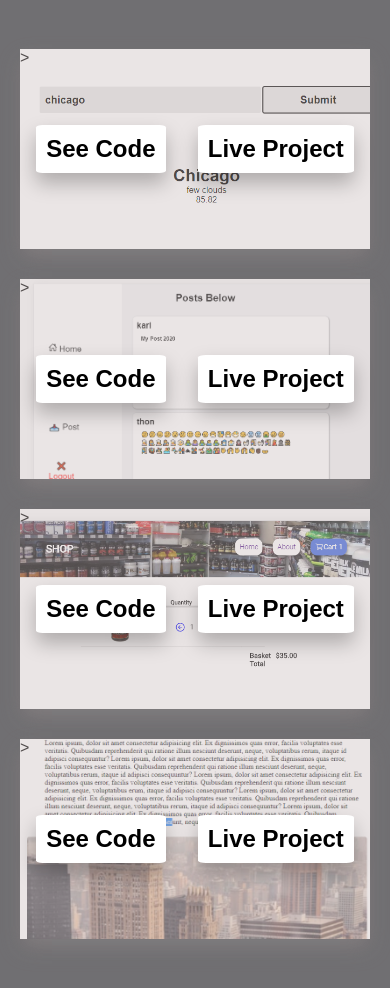
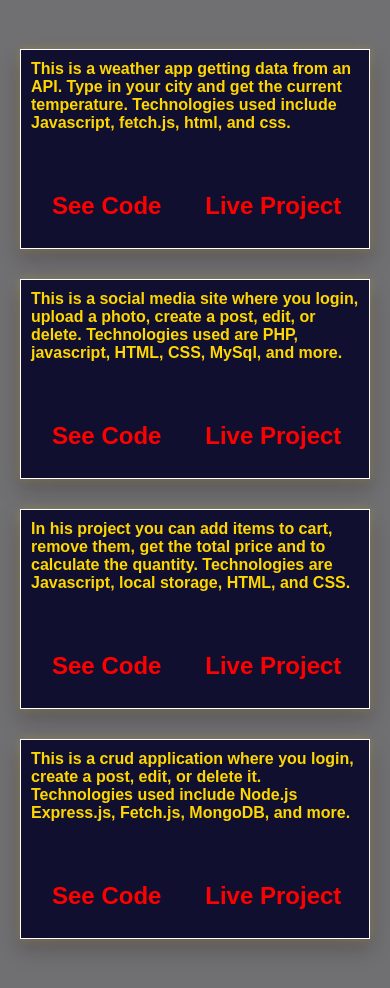
Before and after one commit to Joe-Powell/portfolio_react, a React (Create React App) app: page / in a window 390 px wide. Shown: the part 1560-2548 px from the top of the page. Built offline with nearby package versions, Linux system fonts and the light colour scheme.

Commit message:
hello changes

```diff
--- a/src/components/Fifth.js
+++ b/src/components/Fifth.js
@@ -7,33 +7,45 @@ function Fifth() {
             <h1 >Projects</h1>
             <div className='containProjects'>
 
-                <div className='parent1 parent' data-aos="fade-right" data-aos-offset="400" data-aos-duration="2000" data-aos-once="true"> >
+                <div className='parent1 parent' data-aos="fade-right" data-aos-offset="400" data-aos-duration="2000" data-aos-once="true">
                     <div className='overlay'>
-                        <h2><a href='https://github.com/Joe-Powell/WeatherApp' target='_blank'>See Code</a></h2>
-                        <h2><a href='http://joe-powell.com/WeatherApp/' target='_blank'>Live Project</a></h2>
+                        <h4>This is a weather app getting data from an API. Type in your city and get the current temperature. Technologies used include Javascript, fetch.js, html, and css. </h4>
+                        <div class='codeButtons'>
+                            <h2><a href='https://github.com/Joe-Powell/WeatherApp' target='_blank'>See Code</a></h2>
+                            <h2><a href='http://joe-powell.com/WeatherApp/' target='_blank'>Live Project</a></h2>
+                        </div>
                     </div>
                 </div>
 
-                <div className='parent2 parent' data-aos="fade-left" data-aos-offset="400" data-aos-duration="2000" data-aos-once="true">>
+                <div className='parent2 parent' data-aos="fade-left" data-aos-offset="400" data-aos-duration="2000" data-aos-once="true">
 
                     <div className='overlay'>
-
-                        <h2><a href='https://github.com/Joe-Powell/Login_Project_With_Posts' target='_blank'>See Code</a></h2>
-                        <h2><a href='http://myblogs.live/loginSocialMediaPosts' target='_blank'>Live Project</a></h2>
+                        <h4>This is a social media site where you login, upload a photo, create a post, edit, or delete. Technologies used are PHP, javascript, HTML, CSS, MySql, and more.</h4>
+                        <div class='codeButtons'>
+                            <h2><a href='https://github.com/Joe-Powell/Login_Project_With_Posts' target='_blank'>See Code</a></h2>
+                            <h2><a href='http://myblogs.live/loginSocialMediaPosts' target='_blank'>Live Project</a></h2>
+                        </div>
                     </div>
                 </div>
 
-                <div className='parent3 parent ' data-aos="fade-right" data-aos-offset="400" data-aos-duration="2000" data-aos-once="true">>
+                <div className='parent3 parent ' data-aos="fade-right" data-aos-offset="400" data-aos-duration="2000" data-aos-once="true">
                     <div className='overlay'>
-                        <h2><a href='https://github.com/Joe-Powell/shopping-cart-supplements' target='_blank'>See Code</a></h2>
-                        <h2><a href='http://joe-powell.com/shoppingCartSupplements/' target='_blank'>Live Project</a></h2>
+                        <h4>In his project you can add items to cart, remove them, get the total price and to calculate the quantity. Technologies are Javascript, local storage,
+                            HTML, and CSS. </h4>
+                        <div class='codeButtons'>
+                            <h2><a href='https://github.com/Joe-Powell/shopping-cart-2020' target='_blank'>See Code</a></h2>
+                            <h2><a href='http://joe-powell.com/shoppingCartSupplements/' target='_blank'>Live Project</a></h2>
+                        </div>
                     </div>
                 </div>
 
-                <div className='parent4 parent' data-aos="fade-left" data-aos-offset="400" data-aos-duration="2000" data-aos-once="true">>
+                <div className='parent4 parent' data-aos="fade-left" data-aos-offset="400" data-aos-duration="2000" data-aos-once="true">
                     <div className='overlay'>
-                        <h2><a href='https://github.com/Joe-Powell/parallaxBuildiings' target='_blank'>See Code</a></h2>
-                        <h2><a href='http://joe-powell.com/parallaxProj/' target='_blank'>Live Project</a></h2>
+                        <h4>This is a crud application where you login, create a post, edit, or delete it. Technologies used include Node.js Express.js, Fetch.js, MongoDB, and more.  </h4>
+                        <div class='codeButtons'>
+                            <h2><a href='https://github.com/Joe-Powell/nodeExpressMongoFetch' target='_blank'>See Code</a></h2>
+                            <h2><a href='https://murmuring-badlands-94908.herokuapp.com/' target='_blank'>Live Project</a></h2>
+                        </div>
                     </div>
                 </div>
             </div>
--- a/src/components/Fourth.js
+++ b/src/components/Fourth.js
@@ -13,7 +13,7 @@ function Fourth() {
             <p data-aos="fade-right" data-aos-offset="200" data-aos-duration="2000" data-aos-easing="ease-in-out" data-aos-once="true"> I am a well rounded Web Developer
             that develops responsive, customized, and scaleable websites.
             I'm looking for a front-end position within the industry where I
-            can continue to grow and learn, however I do have some knowledge
+            can continue to grow and learn, however I do have knowledge
             with the back-end using Node.js and Php as well.
         </p>
 
--- a/src/css/style.css
+++ b/src/css/style.css
@@ -232,37 +232,62 @@ body {
     position: absolute;
     top:0;
     z-index: 2;
-    display: flex;
-    justify-content: space-around;
+    /* display: flex;
+    justify-content: space-around; */
     height: 280px;
     width: 450px;
     opacity: 0;
     transition: 1s ease-in-out ;
-    background: rgba(202, 190, 190, 0.99);
-    box-shadow: 0 10px 20px rgba(247, 241, 241, 0.26);
+
+    background: rgba(16, 15, 48, 1);
+    color:gold;
+    border:solid white 1px;
+     box-shadow: 0px .2px 10px rgba(230, 200, 32, 0.26);
 
     /* border: 2px solid yellow; */
 }
 
-.overlay h2 {
-    height: fit-content;
-    padding: 10px;
-    background: white;
-    margin:auto 0px;
-    border-radius: 5%;
-    box-shadow: 0 10px 20px rgba(0,0,0,0.26);
+.overlay .codeButtons {
+    width:100%;
+    margin:40px auto;
+
+     text-align: center;
 }
 
+.overlay h4 {
+    width: 100%;
+    padding: 10px;
+
+  }
+
+.overlay .codeButtons h2 {
+    height: fit-content;
+    width: 45%;
+    display:inline-block;
+    margin-right:10px;
+    padding:10px;
+
+    /* background: white; */
+
+    border-radius: 5%;
+
+}
+
+
 .overlay h2 a {
+    /* box-shadow: 0 10px 20px rgba(0,0,0,0.26); */
     text-decoration: none;
-    color:black;
-    transition: 1s;
+    color:red;
+    transition: 1.2s;
+
 
 
 }
 
 .overlay h2 a:hover {
-    color: rgba(202, 190, 190, 0.99);
+
+   color: gold;
+
 
 
 }
@@ -495,8 +520,12 @@ footer .copyright {
         width: 350px;
 
         opacity: 1;
+        background: rgba(16, 15, 48, 1);
+        color:gold;
+        border:solid white 1px;
+         box-shadow: 0px .2px 10px rgba(230, 200, 32, 0.26);
 
-        background: rgba(202, 190, 190, 0.40);
+
 
 
     }
```
